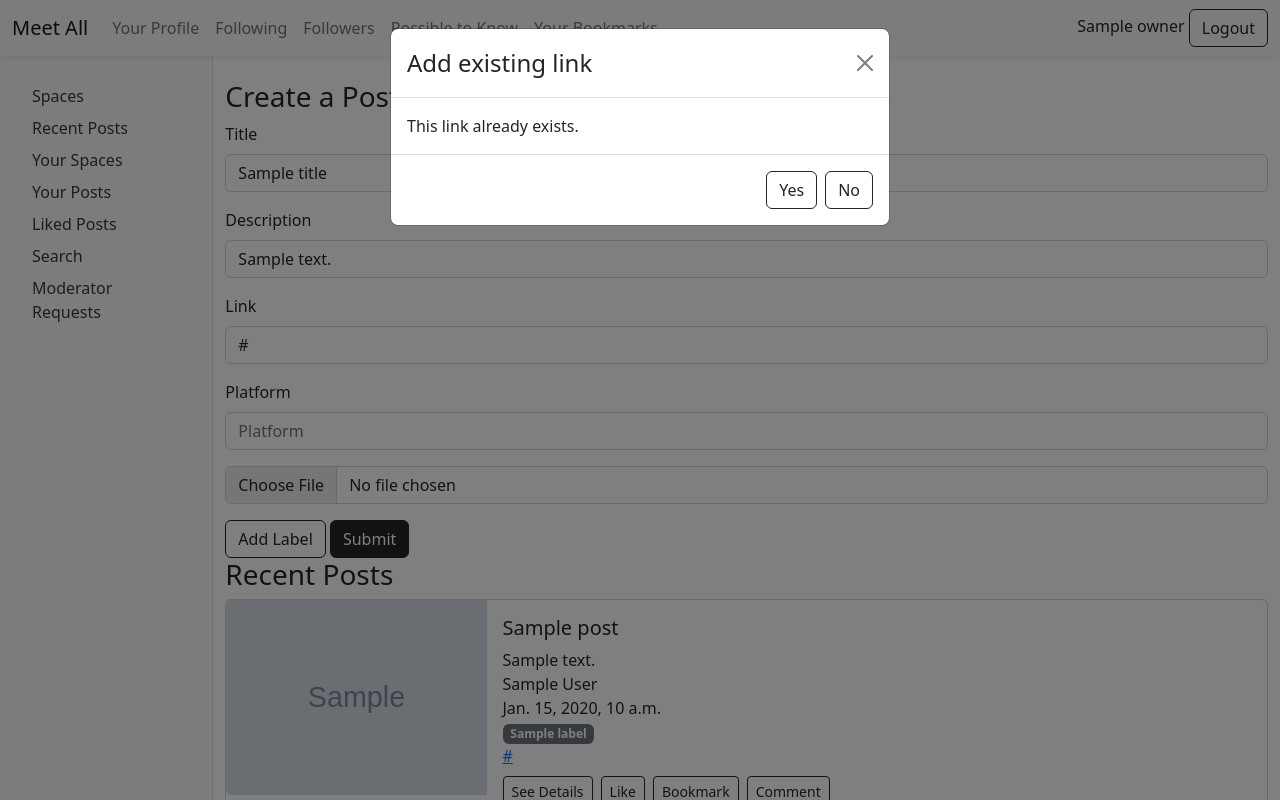
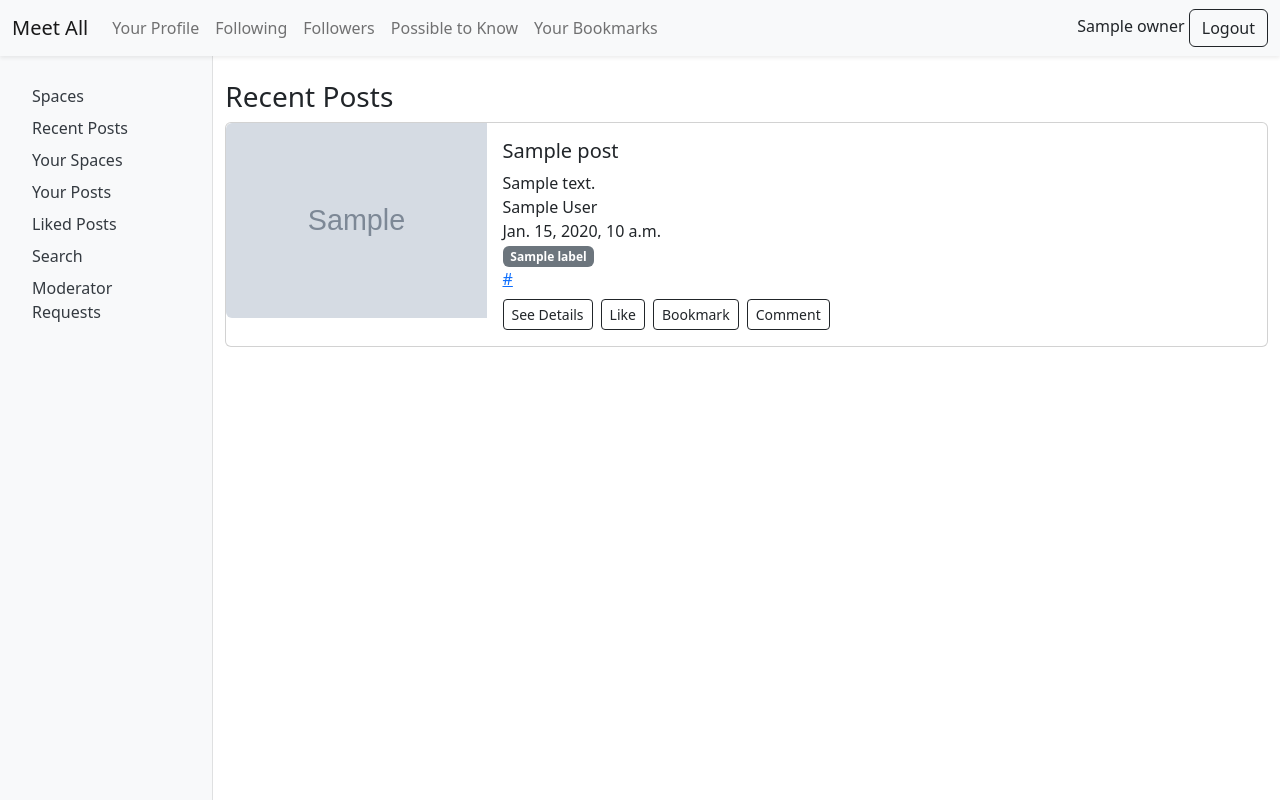
Before and after one commit to dogukanarslan/SWE574-Group-3, a Django app: template app/frontend/templates/posts.html in a window 1280 px wide. Run offline with Django 3.2, Linux system fonts and the light colour scheme; the template is opened without the code that fills it: most values are stand-ins (such as "Sample title", 1, 10 or a date in 2020); grey boxes marked "Sample" are stand-in pictures.

Commit message:
delete post creation without space

```diff
--- a/app/frontend/templates/posts.html
+++ b/app/frontend/templates/posts.html
@@ -2,7 +2,7 @@
 
 {% block content %}
 
-<form method="post" enctype="multipart/form-data" action="{{DOMAIN_URL}}/feed/post/">
+<!-- <form method="post" enctype="multipart/form-data" action="{{DOMAIN_URL}}/feed/post/">
   {% csrf_token %}
   <h3>Create a Post</h3>
 
@@ -90,7 +90,7 @@
     </div>
 
   </div>
-</div>
+</div> -->
 <h3>Recent Posts</h3>
 
 {% for post in posts %}
```
